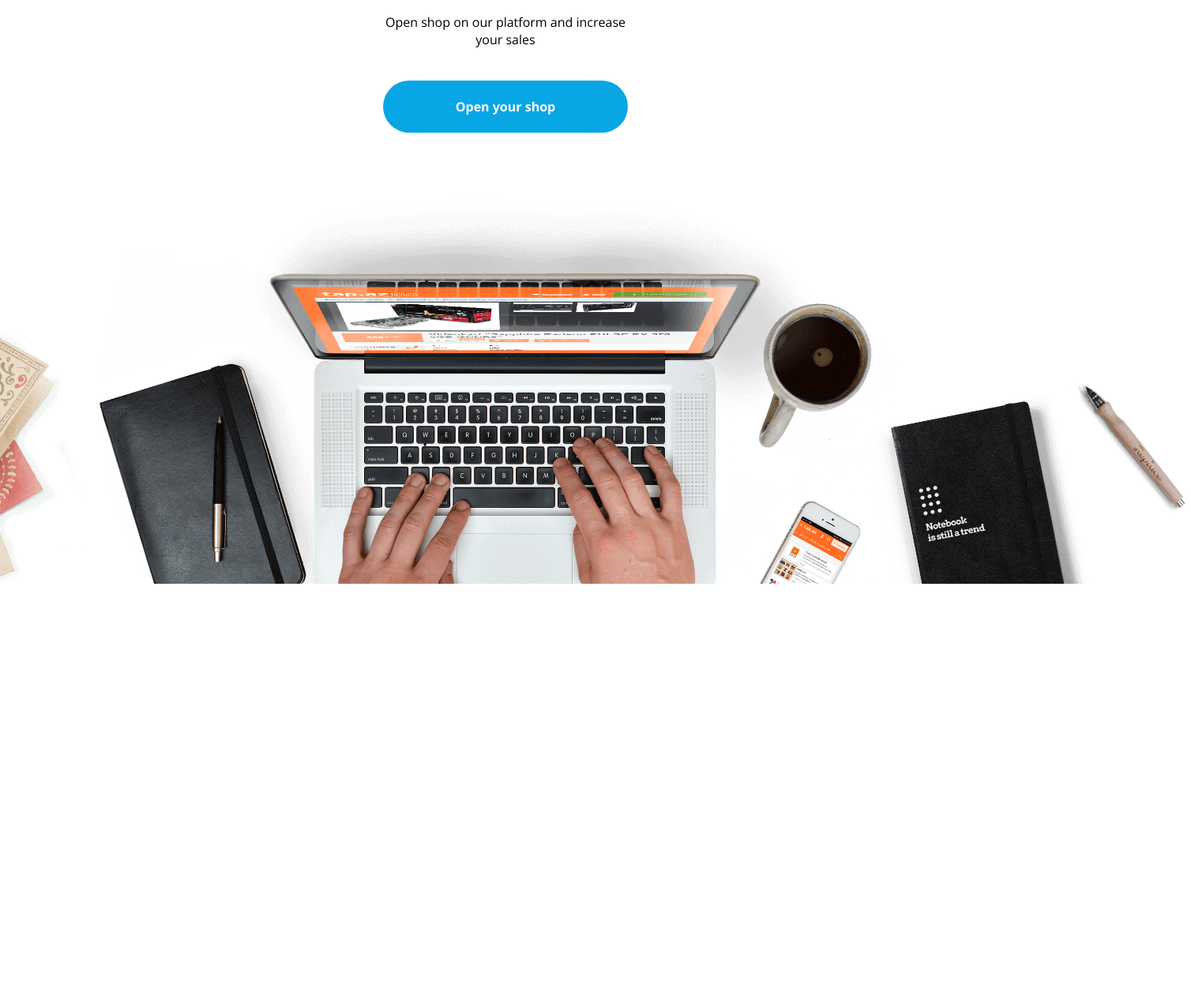
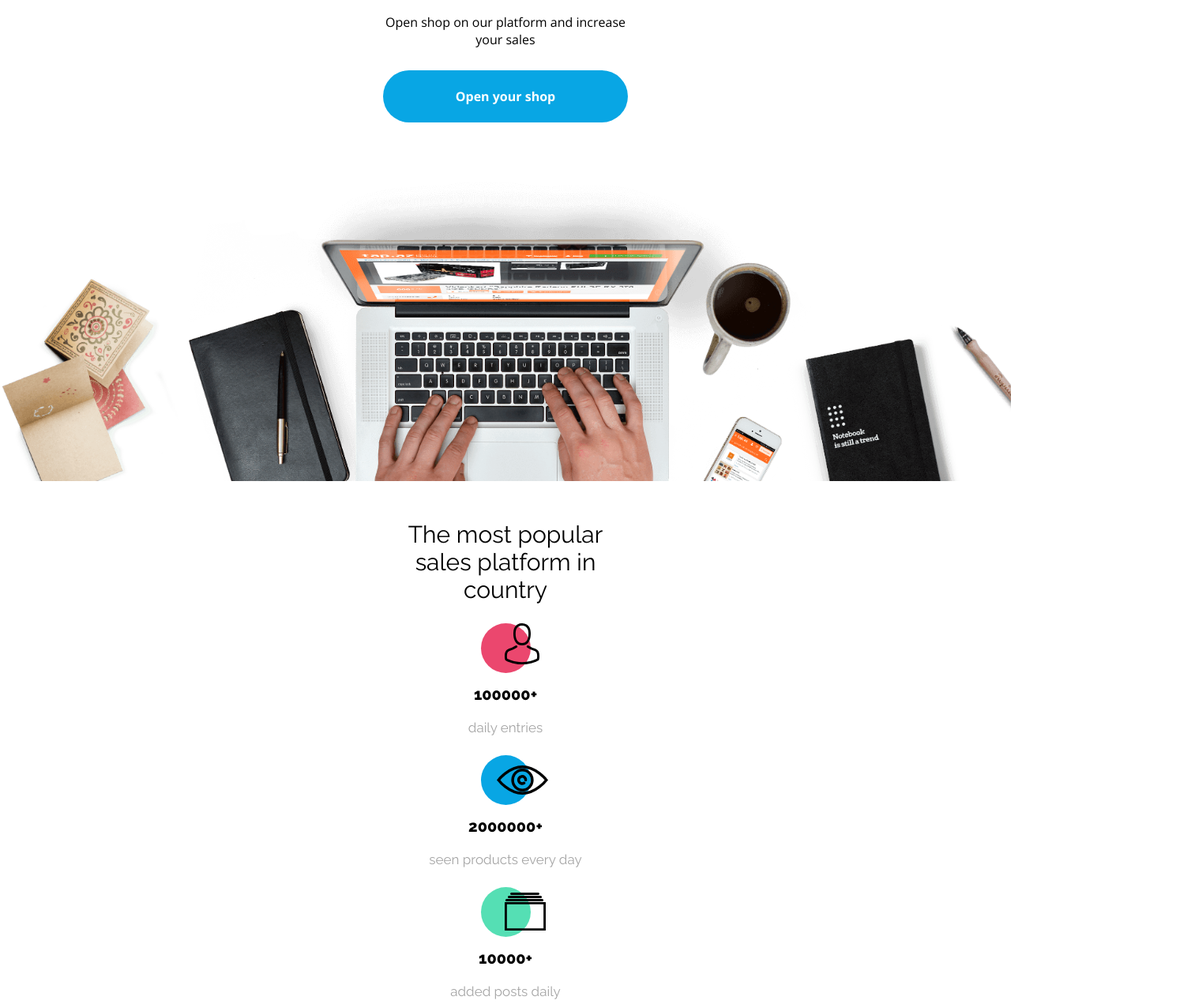
Before and after one commit to tomashku/best_shop_mf, a website: page index.html in a window 1280 px wide. Shown: the part 289-1560 px from the top of the page at 79% size, 1508 px wide, since content can reach past the window. Before the commit the page ends 1028 px from the top, so only its background shows below. Drawn offline with nearby package versions, Linux system fonts and the light colour scheme.

Commit message:
starting 3rd section

```diff
--- a/index.html
+++ b/index.html
@@ -32,9 +32,29 @@
     <h1>Sell More!</h1>
     <p>Open shop on our platform and increase your sales</p>
     <a class="open__your__shop" href="#">Open your shop</a>
+    <div class="image__container container"><img class="container" src="assets/Background.png" alt=""></div>
+</div>
 
-    <img src="assets/Background.png" alt="">
+<div class="section__2">
+    <h2>The most popular sales platform in country</h2>
+    <div class="circle__red"></div>
+    <p class="number">100000+</p>
+    <p class="description">daily entries</p>
+    <div class="circle__blue"></div>
+    <p class="number">2000000+</p>
+    <p class="description">seen products every day</p>
+    <div class="circle__green"></div>
+    <p class="number">10000+</p>
+    <p class="description">added posts daily</p>
 </div>
+
+<div class="section__3 container">
+    <div class="first"></div>
+    <div class="second"></div>
+    <div class="third"></div>
+    <div class="fourth"></div>
+</div>
+
 
 </body>
 </html>
--- a/scss/colors/_colors.scss
+++ b/scss/colors/_colors.scss
@@ -5,3 +5,5 @@ $red: #EB476E;
 $light-gray: #A5A5A5;
 $dark-gray: #707070;
 $black: #000000;
+
+$colors: $red, $blue, $green
--- a/scss/main.scss
+++ b/scss/main.scss
@@ -7,3 +7,5 @@
 
 @import "sections/header";
 @import "sections/section__1";
+@import "sections/section__2";
+@import "sections/section__3";
--- a/scss/sections/_header.scss
+++ b/scss/sections/_header.scss
@@ -1,10 +1,18 @@
-.content__wrapper {
-  //LAYOUT
+.header {
+  width: 100%;
   height: 75px;
-  position: relative;
-  //STYLES
+  box-shadow: 0 3px 6px #00000029;
   background-color: $background-color;
-  box-shadow: 0 3px 6px #00000029;
+
+
+  & .content__wrapper {
+    //LAYOUT
+    height: 100%;
+    display: flex;
+    justify-content: space-between;
+    align-items: center;
+    //STYLES
+  }
 
   & .logo {
     //  FONTS
@@ -15,14 +23,12 @@
     color: $blue;
     text-decoration: none;
     //  LAYOUT
-    position: absolute;
-    left: 10px;
-    top: 17px;
+    margin-left: 10px;
   }
 
   & .navigation ul li {
     //LAYOUT
-    display: inline-block;
+    //display: inline-block;
     display: none;
     //STYLES
     text-decoration: none;
--- a/scss/sections/_section__1.scss
+++ b/scss/sections/_section__1.scss
@@ -1,9 +1,9 @@
 .section__1 {
-  position: relative;
-  height: 100vh;
+  //height: 100vh;
   display: flex;
   flex-direction: column;
   align-items: center;
+  //justify-content: center;
 
   & h1 {
     //FONTS
@@ -27,7 +27,6 @@
     text-align: center;
     //LAYOUT
     width: 308px;
-    height: 57px;
     margin-top: 20px;
   }
 
@@ -35,13 +34,19 @@
   & .open__your__shop {
     @include button($blue, 1.6rem, 92px, 22px);
     margin-top: 28px;
+    margin-bottom: 50px;
+  }
 
+  & .image__container {
+    overflow: hidden;
+    width: 100vw;
+    display: flex;
+    justify-content: center;
   }
 
   & img {
-    position: absolute;
-    top: 434px;
-    height: 60vw;
-    max-height: 519px;
+    width: 200vw;
+    height: auto;
   }
+
 }
--- /dev/null
+++ b/scss/sections/_section__2.scss
@@ -0,0 +1,82 @@
+.section__2 {
+  height: 100vh;
+  display: flex;
+  flex-direction: column;
+  align-items: center;
+
+  & h2 {
+    //FONTS
+    font-family: "Raleway", sans-serif;
+    font-size: 3rem;
+    line-height: 35px;
+    font-weight: 400;
+    //STYLES
+    color: $black;
+    text-align: center;
+    //LAYOUT
+    width: 303px;
+    margin-top: 50px;
+  }
+
+  [class*=circle] {
+    position: relative;
+    width: 63px;
+    height: 63px;
+    margin-top: 25px;
+    border-radius: 35px;
+  }
+
+  & .circle__red {
+    background-color: $red;
+    margin-top: 25px;
+  }
+
+  & .circle__blue {
+    background-color: $blue;
+  }
+
+  & .circle__green {
+    background-color: $green;
+  }
+
+  & .circle__red::after {
+    content: url("../../assets/Person.svg");
+    position: absolute;
+    width: 44px;
+    height: 52px;
+    left: 30px;
+  }
+
+  & .circle__blue::after {
+    content: url("../../assets/Eye.svg");
+    position: absolute;
+    width: 44px;
+    height: 52px;
+    top: 13px;
+    left: 20px;
+  }
+
+  & .circle__green::after {
+    content: url("../../assets/Catalog.svg");
+    position: absolute;
+    width: 44px;
+    height: 52px;
+    top: 7px;
+    left: 30px;
+  }
+
+  & .number {
+    font-family: "Raleway", sans-serif;
+    font-size: 2rem;
+    font-weight: 800;
+    color: $black;
+    margin-top: 15px;
+  }
+  & .description {
+    font-family: "Raleway", sans-serif;
+    font-size: 1.7rem;
+    font-weight: 400;
+    color: $light-gray;
+    margin-top: 20px;
+  }
+}
--- /dev/null
+++ b/scss/sections/_section__3.scss
@@ -0,0 +1,18 @@
+.section__3 {
+  background-color: $light-gray;
+  display: flex;
+  flex-direction: column;
+  align-items: center;
+
+  & .first, .second {
+    width: 315px;
+    height: 370px;
+    background-color: red;
+    margin: 10px;
+  }
+
+  & .third, .fourth {
+    width: 315px;
+    height: 175px;
+  }
+}
```
Also changed, not shown: css/main.css, scss/mixims/_mixims.scss (line endings or trailing spaces), 1 other file.
